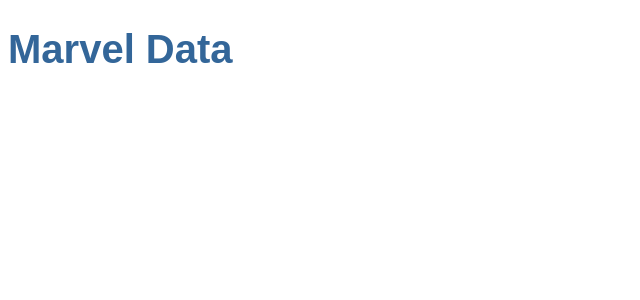
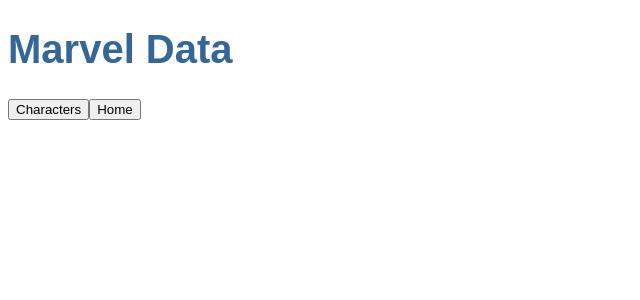
Before and after one commit to CLLane/Marvel-Challenge, an Angular app: page / in a window 1280 px wide. Shown: the top 300 px of the page, without its empty margins (0-640 px from the left). Built offline with nearby package versions, Linux system fonts and the light colour scheme.

Commit message:
Add button to route to ccharacters endpoint and button to return home

```diff
--- a/src/app/app.component.html
+++ b/src/app/app.component.html
@@ -1,3 +1,4 @@
 <h1>{{title}}</h1>
-
+<a routerLink="/characters"><button> Characters </button></a>
+<a routerLink="/"><button> Home </button></a>
 <router-outlet></router-outlet>
```
